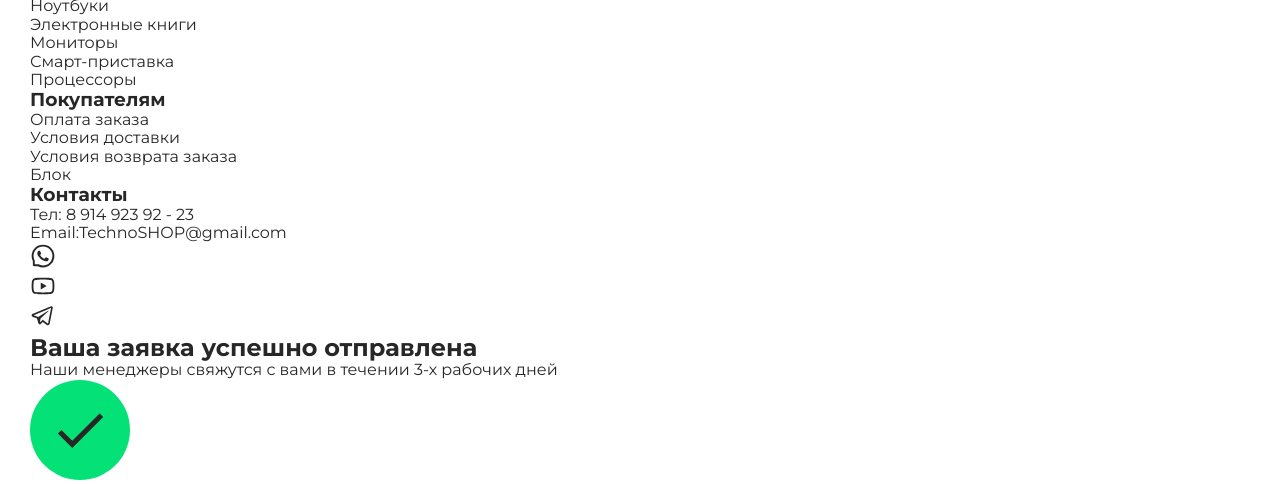
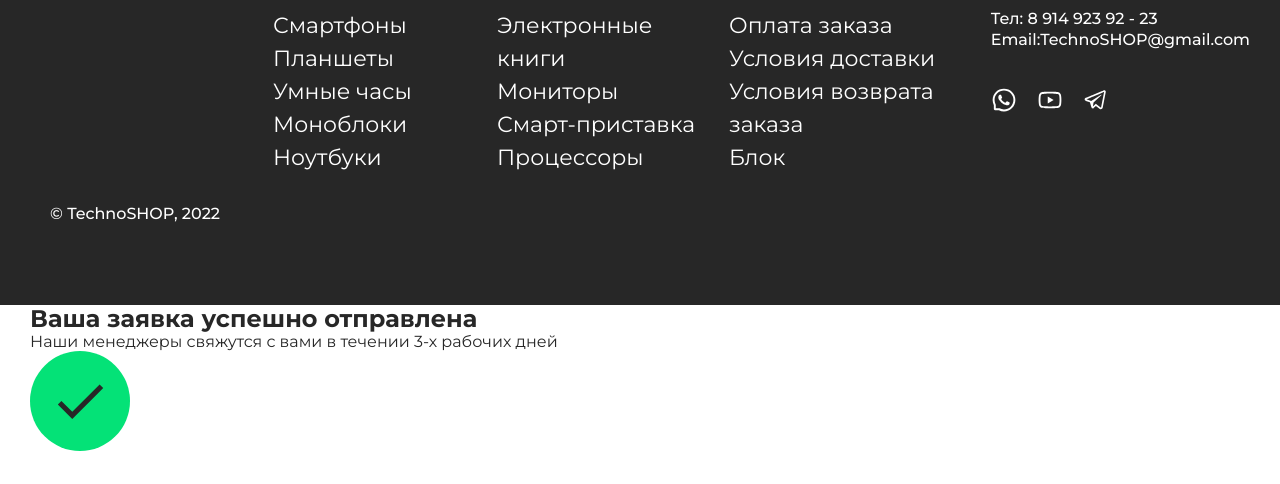
Before and after one commit to usertatyana/technoshop-online, a website built with webpack: page src/index.html in a window 1280 px wide. Shown: the part 5957-6441 px from the top of the page. After the commit the page ends 6413 px from the top, so only its background shows below. Built offline with nearby package versions, Linux system fonts and the light colour scheme.

Commit message:
ПаÐscss footer

```diff
--- a/src/card.html
+++ b/src/card.html
@@ -322,8 +322,8 @@
             <h3 class="footer__column-title">Контакты</h3>
 
             <ul class="footer__list footer__list-contacts">
-                <li class="footer__item">Тел: <a href="tel:89149239223" class="footer__link">8 914 923 92 - 23</a></li>
-                <li class="footer__item">Email:<a href="Emailto:TechnoSHOP@gmail.com" class="footer__link">TechnoSHOP@gmail.com</a>
+                <li class="footer__item footer__item-contact">Тел: <a href="tel:89149239223" class="footer__link">8 914 923 92 - 23</a></li>
+                <li class="footer__item footer__item-contact">Email:<a href="Emailto:TechnoSHOP@gmail.com" class="footer__link">TechnoSHOP@gmail.com</a>
                 </li>
             </ul>
 
--- a/src/cart.html
+++ b/src/cart.html
@@ -257,10 +257,9 @@
             <h3 class="footer__column-title">Контакты</h3>
 
             <ul class="footer__list footer__list-contacts">
-                <li class="footer__item">Тел: <a href="tel:89149239223" class="footer__link">8 914 923 92 - 23</a>
+                <li class="footer__item footer__item-contact">Тел: <a href="tel:89149239223" class="footer__link">8 914 923 92 - 23</a></li>
+                <li class="footer__item footer__item-contact">Email:<a href="Emailto:TechnoSHOP@gmail.com" class="footer__link">TechnoSHOP@gmail.com</a>
                 </li>
-                <li class="footer__item">Email:<a href="Emailto:TechnoSHOP@gmail.com"
-                                                  class="footer__link">TechnoSHOP@gmail.com</a></li>
             </ul>
 
             <ul class="footer__social social">
--- a/src/index.html
+++ b/src/index.html
@@ -333,8 +333,8 @@
 
 <footer class="footer">
     <h2 class="visually-hidden">Подвал сайта</h2>
-    <div class="container">
-        <a href="/">
+    <div class="container footer__container">
+        <a class="footer_logo-link"  href="/">
             <img class="footer_logo" src="img/logo.svg" alt="Логотип Techno shop">
         </a>
 
@@ -369,8 +369,8 @@
             <h3 class="footer__column-title">Контакты</h3>
 
             <ul class="footer__list footer__list-contacts">
-                <li class="footer__item">Тел: <a href="tel:89149239223" class="footer__link">8 914 923 92 - 23</a></li>
-                <li class="footer__item">Email:<a href="Emailto:TechnoSHOP@gmail.com" class="footer__link">TechnoSHOP@gmail.com</a>
+                <li class="footer__item footer__item-contact">Тел: <a href="tel:89149239223" class="footer__link">8 914 923 92 - 23</a></li>
+                <li class="footer__item footer__item-contact">Email:<a href="Emailto:TechnoSHOP@gmail.com" class="footer__link">TechnoSHOP@gmail.com</a>
                 </li>
             </ul>
 
@@ -403,6 +403,9 @@
                 </li>
             </ul>
         </div>
+        <div class="footer__left">
+                <span>© TechnoSHOP, 2022</span>
+        </div>
     </div>
 </footer>
 <div class="container">
--- a/src/index.scss
+++ b/src/index.scss
@@ -4,4 +4,6 @@
 @import 'style/default';
 @import 'style/header/header';
 @import 'style/header/search';
+@import 'style/footer/footer';
+@import 'style/footer/social';
 // @import 'style/style';
--- /dev/null
+++ b/src/style/footer/_footer.scss
@@ -0,0 +1,66 @@
+.footer {
+  background-color: $color-primary;
+  color: $color-secondary;
+  padding: 80px 0;
+
+  &__container {
+    display: grid;
+    grid-template-columns: 1fr 2fr 1fr 1fr;
+    gap: 30px;
+  }
+
+  &__logo-link {
+    place-self: start;
+  }
+
+  &__logo {
+    width: 146px;
+  }
+
+  &__column-title {
+    font-weight: 700;
+    font-size: 32px;
+    line-height: 130%;
+    margin-bottom: 40px;
+  }
+  &__list {
+    font-weight: 400;
+    font-size: 22px;
+    line-height: 150%;
+
+    &-double {
+    column-count: 2;
+    }
+
+    &-contacts {
+      font-weight: 500;
+      font-size: 16px;
+      line-height: 130%;
+      margin-bottom: 36px;
+    }
+  }
+
+  &_item {
+    margin-bottom: 15px;
+
+    &_contact {
+      margin-bottom: 21px;
+    }
+    &:last-child {
+      margin-bottom: 0;
+    }
+  }
+
+  &__link {
+    transition: color 0.36s ease-in-out;
+    &:hover {
+      color: $color-main;
+    }
+  }
+  &__left {
+    padding-left: 20px;
+    font-weight: 500;
+    font-size: 16px;
+    line-height: 130%;
+  }
+}
--- /dev/null
+++ b/src/style/footer/_social.scss
@@ -0,0 +1,4 @@
+.social {
+  display: flex;
+  gap: 20px;
+}
```
